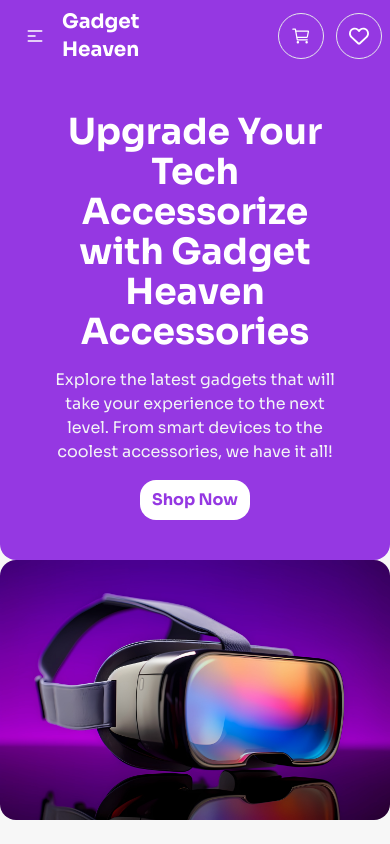
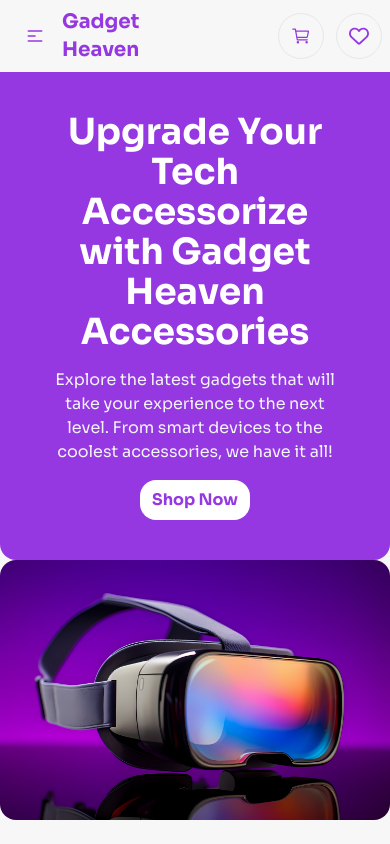
Before and after one commit to programming-hero-web-course-4/b10a8-gadget-heaven-jahid-abir, a React (Vite) app: page / in a window 390 px wide. Shown: the top 844 px of the page. Built offline with nearby package versions, Linux system fonts and the light colour scheme.

Commit message:
project finishing

```diff
--- a/src/components/NavBar/NavBar.jsx
+++ b/src/components/NavBar/NavBar.jsx
@@ -12,7 +12,7 @@ const NavBar = () => {
         <li><NavLink to="/offers">Offers</NavLink></li>
     </>
     return (
-        <div className={`navbar ${location.pathname=== '/' ? 'bg-primary text-white' : 'bg-transparent text-primary'} `}>
+        <div className={`navbar ${location.pathname=== '/' ? 'md:bg-primary md:text-white text-primary' : 'bg-transparent text-primary'} `}>
             <div className="navbar-start">
                 <div className="dropdown">
                     <div tabIndex={0} role="button" className="btn btn-ghost lg:hidden">
```
Also changed, not shown: 1 other file (tests, documents, lock files or other folders).
